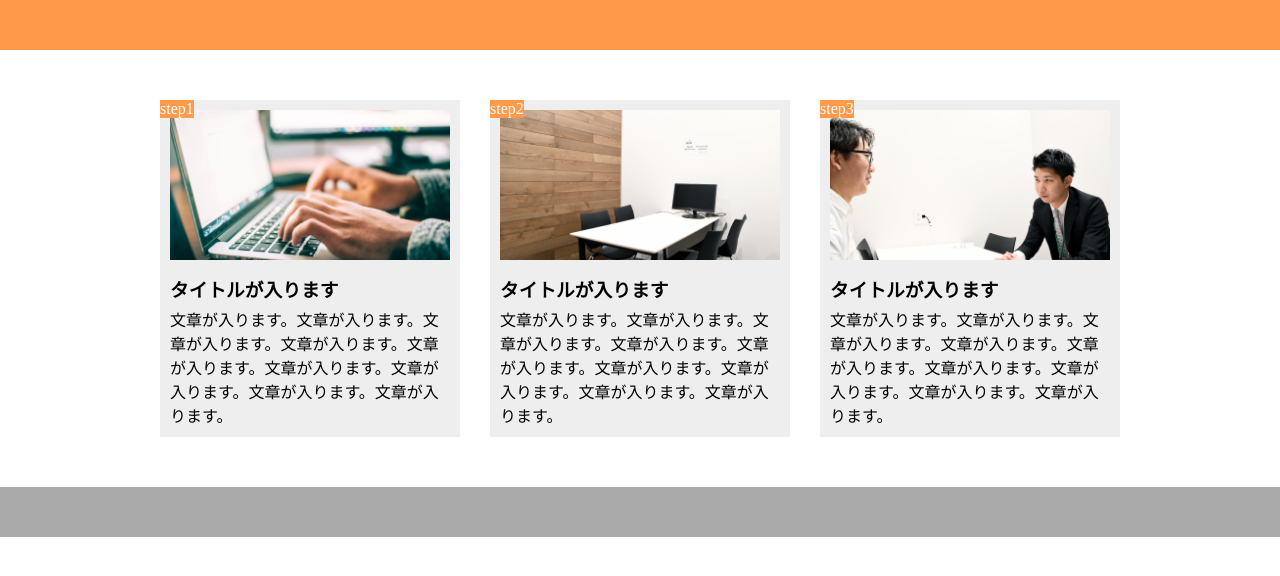
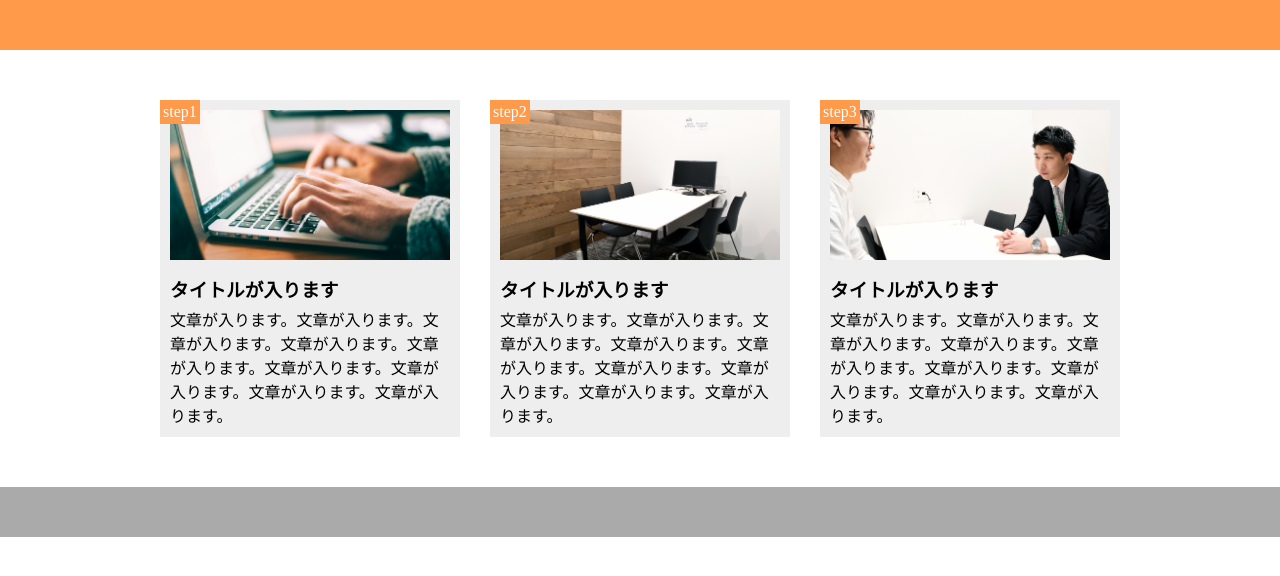
Before and after one commit to junna-oikawa/chapter9_exercise, a plain HTML site: page index.html in a window 1280 px wide. Drawn offline with Linux system fonts and the light colour scheme.

Commit message:
[Fix] 解答と比較しながら修正

```diff
--- a/index.html
+++ b/index.html
@@ -7,28 +7,27 @@
   </head>
 
   <body>
-    <header>
-    </header>
+    <header></header>
 
     <main>
-      <div class="content">
-        <div class="img-step1 img"></div>
-        <p class="step">step1</p>
-        <h3>タイトルが入ります</h3>
+      <div class="step-box">
+        <div class="step-img1"></div>
+        <span class="step-num">step1</span>
+        <h3 class="title">タイトルが入ります</h3>
         <p class="text">文章が入ります。文章が入ります。文章が入ります。文章が入ります。文章が入ります。文章が入ります。文章が入ります。文章が入ります。文章が入ります。</p>
       </div>
 
-      <div class="content">
-        <div class="img-step2 img"></div>
-        <p class="step">step2</p>
-        <h3>タイトルが入ります</h3>
+      <div class="step-box">
+        <div class="step-img2"></div>
+        <span class="step-num">step2</span>
+        <h3 class="title">タイトルが入ります</h3>
         <p class="text">文章が入ります。文章が入ります。文章が入ります。文章が入ります。文章が入ります。文章が入ります。文章が入ります。文章が入ります。文章が入ります。</p>
       </div>
 
-      <div class="content">
-        <div class="img-step3 img"></div>
-        <p class="step">step3</p>
-        <h3>タイトルが入ります</h3>
+      <div class="step-box">
+        <div class="step-img3"></div>
+        <span class="step-num">step3</span>
+        <h3 class="title">タイトルが入ります</h3>
         <p class="text">文章が入ります。文章が入ります。文章が入ります。文章が入ります。文章が入ります。文章が入ります。文章が入ります。文章が入ります。文章が入ります。</p>
       </div>
     </main>
@@ -36,3 +35,9 @@
     <footer></footer>
   </body>
 </html>
+
+<!-- 修正箇所 -->
+<!-- class="content" => class="step-box" -->
+<!-- class="img-step■" => step-img■ -->
+<!-- class="step" => class="step-num" -->
+<!-- class="step-num"のタグを p => span -->
--- a/style.css
+++ b/style.css
@@ -12,41 +12,44 @@ header {
 main {
   width: 960px;
   display: flex;
-  justify-content: center;
-  padding: 50px 0;
-  margin: 0 auto;
+  margin: 50px auto;
 }
 
-.content {
+.step-box {
   width: 300px;
   background-color: #eeeeee;
   position: relative;
   padding: 10px;
+  margin-right: 30px;
 }
 
-.content:nth-child(2) {
-  margin: 0 30px;
+.step-box:last-child {
+  margin-right: 0;
 }
 
-.img {
+.step-img1 {
   height: 150px;
+  background-image: url(img/flow01.png);
   background-size: cover;
-  background-position: center;
+  background-position: bottom;
 }
 
-.img-step1 {
-  background-image: url(img/flow01.png);
+.step-img2 {
+  height: 150px;
+  background-image: url(img/flow02.png);
+  background-size: cover;
+  background-position: bottom;
 }
 
-.img-step2 {
-  background-image: url(img/flow02.png);
+.step-img3 {
+  height: 150px;
+  background-image: url(img/flow03.png);
+  background-size: cover;
+  background-position: bottom;
 }
 
-.img-step3 {
-  background-image: url(img/flow03.png);
-}
-
-.step {
+.step-num {
+  padding: 3px;
   background-color: #ff9a4b;
   position: absolute;
   top: 0;
@@ -54,8 +57,8 @@ main {
   color: white;
 }
 
-.content h3 {
-  margin: 15px 0 5px 0;
+.title {
+  margin: 15px 0 5px;
 }
 
 footer {
```
